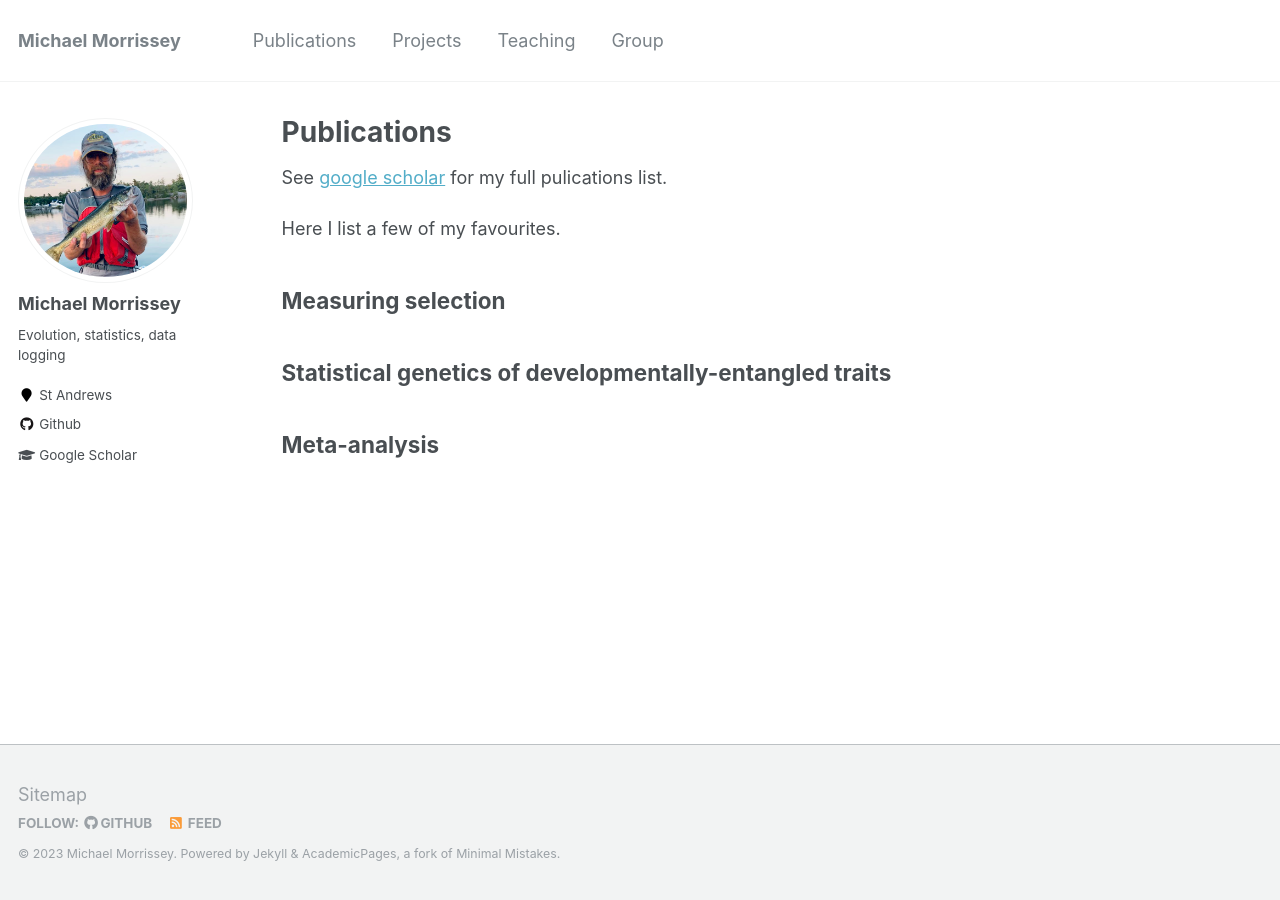
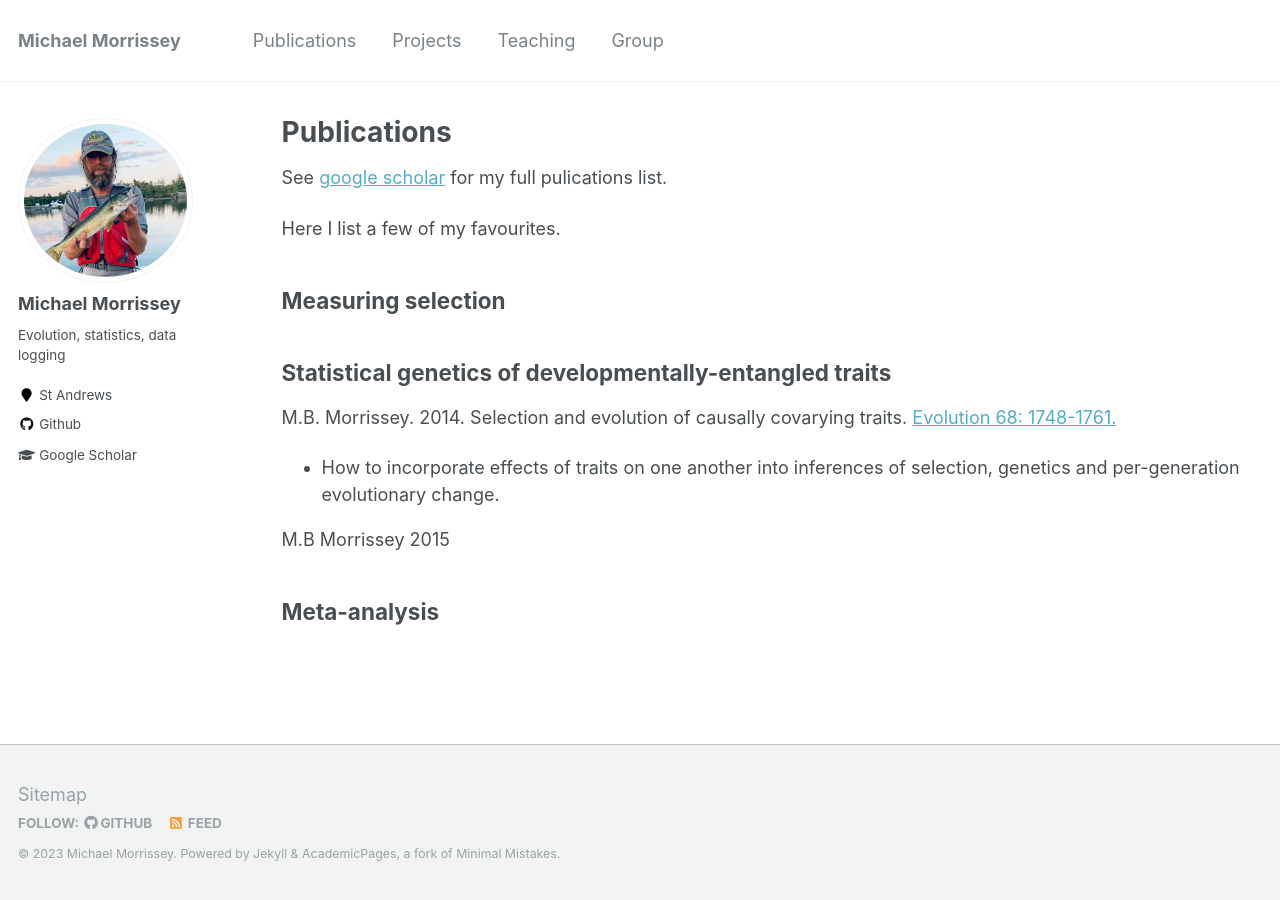
Before and after one commit to mbmorrissey/mbmorrissey.github.io, a Jekyll site: the page built from _pages/publications.md, in a window 1280 px wide. Built offline with Jekyll 4.4.1, drawn with Linux system fonts in a browser that asks for light colours.

Commit message:
Update publications.md

```diff
--- a/_pages/publications.md
+++ b/_pages/publications.md
@@ -25,7 +25,13 @@ Here I list a few of my favourites.
 ## Measuring selection
 
 
+
 ## Statistical genetics of developmentally-entangled traits
 
+M.B. Morrissey. 2014. Selection and evolution of causally covarying traits. [Evolution 68: 1748-1761.](https://www.jstor.org/stable/24033735)
+
+- How to incorporate effects of traits on one another into inferences of selection, genetics and per-generation evolutionary change.
+
+M.B Morrissey 2015
 
 ## Meta-analysis
```
